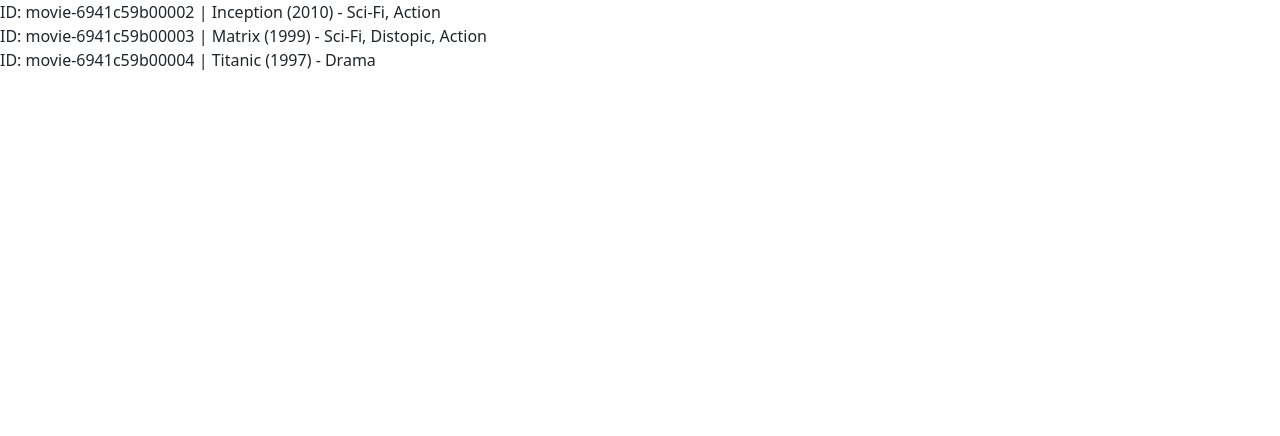
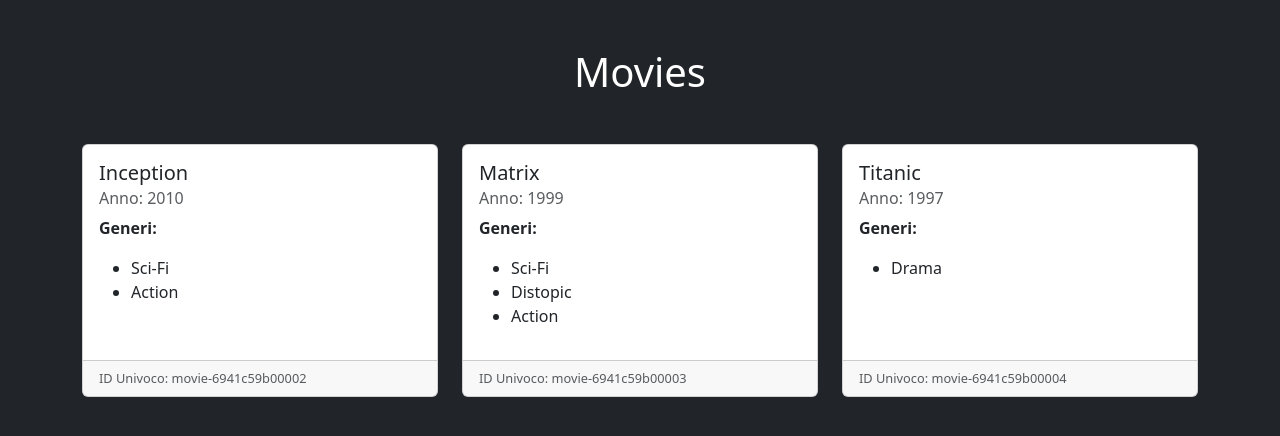
Before and after one commit to SimoneCriscuolo233/ex-php8-oop-movie, a PHP site: page / in a window 1280 px wide. Shown: the top 436 px of the page. Run offline with PHP 8.4, Linux system fonts and the light colour scheme.

Commit message:
feat: Enhance movie display with Bootstrap styling and structured layout

```diff
--- a/index.php
+++ b/index.php
@@ -1,22 +1,45 @@
 <?php
 require_once __DIR__ . '/db.php';
-
-foreach($movies as $movie){
-  echo $movie->getInfo($movie) . "<br>";
-}
 ?>
-
-
-
 <!DOCTYPE html>
-<html lang="en">
+<html lang="it">
 <head>
   <meta charset="UTF-8">
   <meta name="viewport" content="width=device-width, initial-scale=1.0">
-  <link href="https://cdn.jsdelivr.net/npm/bootstrap@5.3.8/dist/css/bootstrap.min.css" rel="stylesheet" integrity="sha384-sRIl4kxILFvY47J16cr9ZwB07vP4J8+LH7qKQnuqkuIAvNWLzeN8tE5YBujZqJLB" crossorigin="anonymous">
+  <link href="https://cdn.jsdelivr.net/npm/bootstrap@5.3.2/dist/css/bootstrap.min.css" rel="stylesheet">
   <title>PHP Classe Movie</title>
 </head>
-<body>
+<body class="bg-dark text-white">
+
+    <div class="container mt-5">
+        <h1 class="text-center mb-5">Movies</h1>
+
+        <div class="row">
+            <?php foreach($movies as $movie): ?>
+
+                <div class="col-4 mb-3">
+                    <div class="card text-dark h-100">
+                        <div class="card-body">
+                            <h5 class="card-title"><?php echo $movie->title; ?></h5>
+                            <h6 class="card-subtitle mb-2 text-muted">Anno: <?php echo $movie->year; ?></h6>
+                            <p class="card-text">
+                                <strong>Generi:</strong>
+                                <ul>
+                                    <?php foreach($movie->genres as $genre): ?>
+                                        <li><?php echo $genre->name; ?></li>
+                                    <?php endforeach; ?>
+                                </ul>
+                            </p>
+                        </div>
+                        <div class="card-footer text-muted" style="font-size: 0.8rem;">
+                            ID Univoco: <?php echo $movie->getId(); ?>
+                        </div>
+                    </div>
+                </div>
+
+            <?php endforeach; ?>
+        </div>
+    </div>
 
 </body>
 </html>
```
